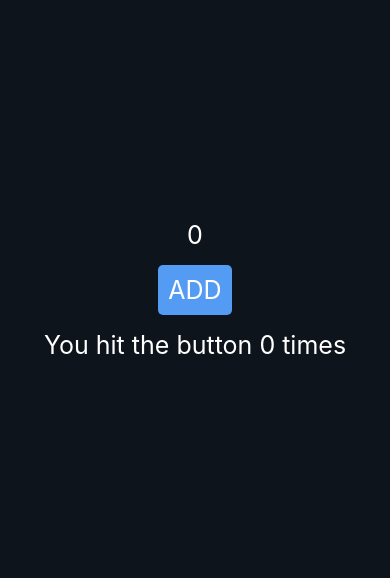
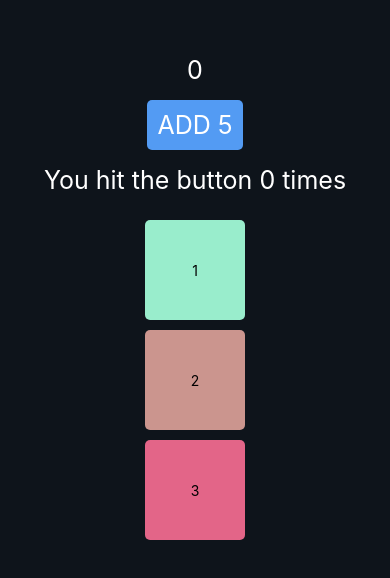
Before and after one commit to hgobr/ReactNativeApp, a React Native app: screen / in a window 390 px wide. Shown: the part 132-710 px from the top of the page. Built offline with nearby package versions, Linux system fonts and the light colour scheme.

Commit message:
update main files

```diff
--- a/App.js
+++ b/App.js
@@ -9,6 +9,7 @@ import {
   Linking,
   Pressable,
   TouchableOpacity,
+  ScrollView,
 } from 'react-native';
 
 export default function App() {
@@ -24,11 +25,26 @@ export default function App() {
   return (
     <View style={styles.container}>
       <StatusBar style="inverted" />
-      <Text style={styles.Text}>{value}</Text>
-      <TouchableOpacity style={styles.button} onPress={() => onClick()}>
-        <Text style={styles.Text}>ADD</Text>
-      </TouchableOpacity>
-      <Text style={styles.Text}>You hit the button {hitButton} times</Text>
+      <View style={styles.wrapButton}>
+        <Text style={styles.Text}>{value}</Text>
+        <TouchableOpacity style={styles.button} onPress={() => onClick()}>
+          <Text style={styles.Text}>ADD 5</Text>
+        </TouchableOpacity>
+        <Text style={styles.Text}>You hit the button {hitButton} times</Text>
+      </View>
+      <View style={styles.wrapSquares}>
+        <ScrollView>
+          <View style={[styles.viewBase, styles.view01]}>
+            <Text>1</Text>
+          </View>
+          <View style={[styles.viewBase, styles.view02]}>
+            <Text>2</Text>
+          </View>
+          <View style={[styles.viewBase, styles.view03]}>
+            <Text>3</Text>
+          </View>
+        </ScrollView>
+      </View>
     </View>
   );
 }
@@ -46,9 +62,34 @@ const styles = StyleSheet.create({
     fontSize: 25,
     margin: 10,
   },
+  wrapButton: {
+    justifyContent: 'center',
+    alignItems: 'center',
+    margin: 10,
+  },
   button: {
     borderRadius: 5,
     backgroundColor: '#539BF3',
     margin: 5,
   },
+  wrapSquares: {
+    flexDirection: 'row',
+  },
+  viewBase: {
+    width: 100,
+    height: 100,
+    justifyContent: 'center',
+    alignItems: 'center',
+    margin: 5,
+    borderRadius: 5,
+  },
+  view01: {
+    backgroundColor: '#99EDCC',
+  },
+  view02: {
+    backgroundColor: '#CB958E',
+  },
+  view03: {
+    backgroundColor: '#E36588',
+  },
 });
```
